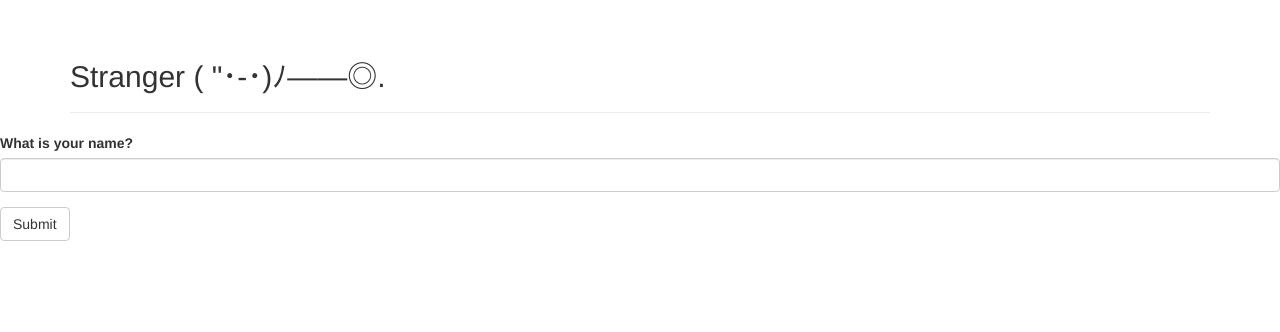
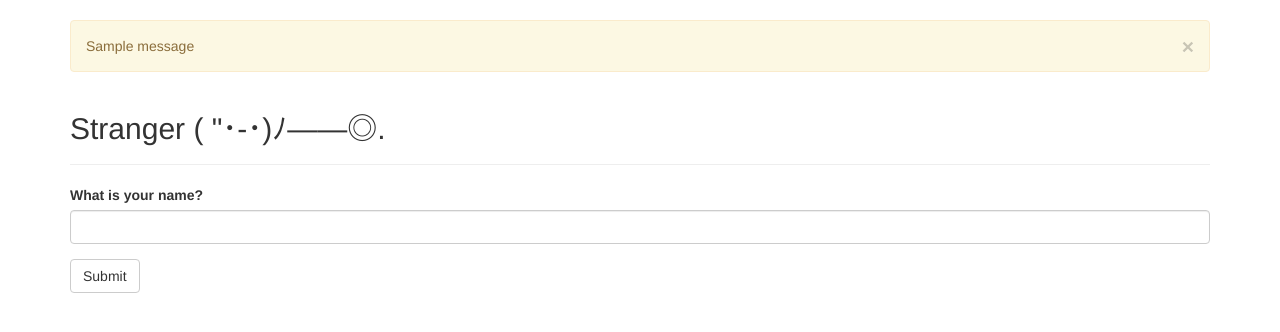
Before and after one commit to networkshb/flask-dev, a Flask app: page / in a window 1280 px wide. Shown: the part 52-384 px from the top of the page. Run offline with Flask 2, Linux system fonts and the light colour scheme; one stand-in notice (Sample message) is shown; some libraries are stand-ins or nearby versions.

Commit message:
add flash message with Flask flash()

```diff
--- a/app.py
+++ b/app.py
@@ -1,11 +1,10 @@
-from flask import Flask, render_template
 from flask_bootstrap import Bootstrap
 from flask_moment import Moment
 from datetime import datetime
 from flask_wtf import FlaskForm
 from wtforms import StringField, SubmitField, FileField
 from wtforms.validators import DataRequired
-from flask import Flask, render_template, session, redirect, url_for
+from flask import Flask, render_template, session, redirect, url_for, flash
 
 app = Flask(__name__)
 app.config['SECRET_KEY'] = 'hard to guess string'
@@ -23,7 +22,8 @@ def index():
     name = None
     form = NameForm()
     if form.validate_on_submit():
-        name = form.name.data
+        if form.name.data is not None and form.name.data != session.get('name'):
+            flash('Looks like you have changed your name!')
         session['name'] = form.name.data
         return redirect(url_for('index'))
     return render_template('index.html', form=form, name=session.get('name'))
--- a/templates/base.html
+++ b/templates/base.html
@@ -30,9 +30,17 @@
 
 {% block content %}
 <div class="container">
+    {% for message in get_flashed_messages() %}
+    <div class="alert alert-warning">
+        <button type="button" class="close" data-dismiss="alert">&times;</button>
+        {{ message }}
+    </div>
+    {% endfor %}
+
     {% block page_content %}{% endblock %}
 </div>
 {% endblock %}
+
 {% block scripts %}
 {{ super() }}
 {{ moment.include_moment() }}
--- a/templates/index.html
+++ b/templates/index.html
@@ -2,11 +2,9 @@
 {% import "bootstrap/wtf.html" as wtf %}
 {% block title %}Tinker's index{% endblock %}
 
-{% block content %}
-<div class="container">
-    <div class="page-header">
-        <h2>{% if name %}{{ name }}{% else %}Stranger ( "･-･)ﾉ――◎{% endif %}.</h2>
-    </div>
+{% block page_content %}
+<div class="page-header">
+    <h2>{% if name %}{{ name }}{% else %}Stranger ( "･-･)ﾉ――◎{% endif %}.</h2>
 </div>
 {{ wtf.quick_form(form) }}
 {% endblock %}
```
